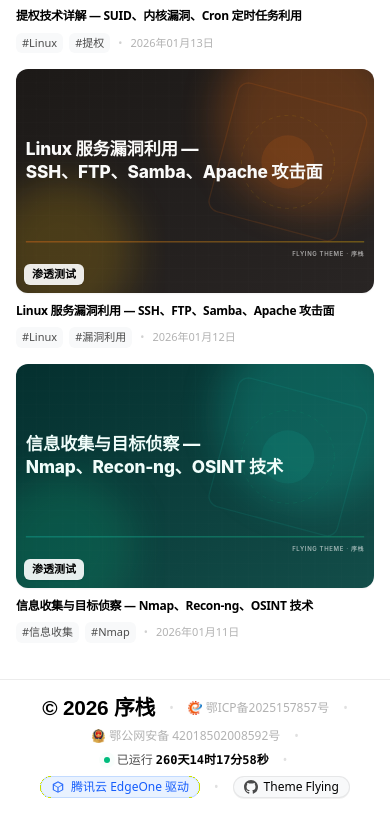
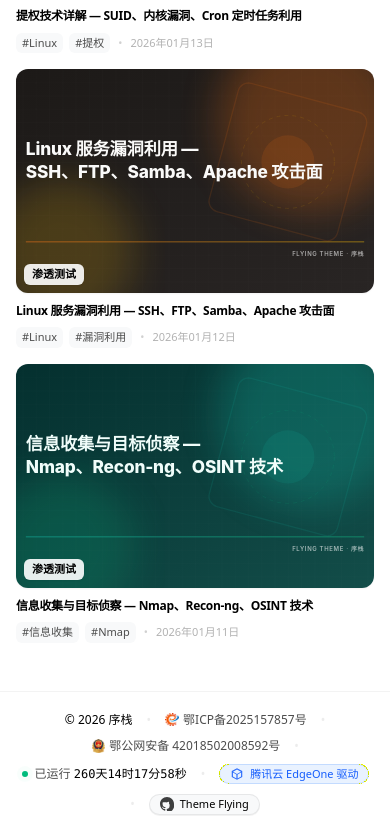
Before and after one commit to kerntau/flying, a Next.js app: page / in a window 390 px wide. Shown: the part 4537-5372 px from the top of the page. Before the commit the page ends 5351 px from the top, so only its background shows below. Built offline with nearby package versions, Linux system fonts and the light colour scheme; a small style sheet from the web is missing.

Commit message:
style(footer): 优化 Footer 单层流体响应式居中排版
[背景]
页脚排版需保持极简单层流体

[问题]
双层换行显得冗余死板

[方案]
重构为单层弹性居中，平衡 ICP 备案号与动态运行时间的对比度

[影响]
使页脚更精致

[风险]
无

```diff
--- a/app/components/Footer.tsx
+++ b/app/components/Footer.tsx
@@ -2,6 +2,7 @@
 
 import React, { useState, useEffect } from "react";
 import { site } from "@/data/site";
+import { Tooltip, TooltipTrigger, TooltipContent } from "@/components/ui/tooltip";
 
 function SiteUptime() {
   const [uptime, setUptime] = useState("");
@@ -33,77 +34,81 @@ function SiteUptime() {
         <span className="animate-ping absolute inline-flex h-full w-full rounded-full bg-emerald-400 opacity-75" />
         <span className="relative inline-flex rounded-full h-1.5 w-1.5 bg-emerald-500" />
       </span>
-      <span>已运行 <span className="font-mono text-[var(--text)] font-semibold tabular-nums">{uptime}</span></span>
+      <span>已运行 <span className="font-mono text-[var(--text)] font-medium tabular-nums">{uptime}</span></span>
     </span>
   );
 }
 
 export function Footer() {
   return (
-    <footer className="fly-site-footer w-full mt-5 border-t border-[var(--line)] text-xs text-[var(--mute)]">
-      <div className="w-full px-4 sm:px-6 lg:px-8 py-4 flex flex-wrap items-center justify-center gap-x-3.5 gap-y-2 text-center">
-        {/* 1. 版权 */}
-        <span className="font-semibold text-[var(--text)] fly-brand-text">© {new Date().getFullYear()} {site.title}</span>
+    <footer className="fly-site-footer w-full mt-8 border-t border-[var(--line)]/60 text-xs text-[var(--muted)]">
+      <div className="w-full max-w-7xl mx-auto px-4 sm:px-6 lg:px-8 py-5 flex flex-wrap items-center justify-center gap-x-3.5 gap-y-2.5 text-center">
+        {/* 版权 */}
+        <span className="font-medium text-[var(--text)]">© {new Date().getFullYear()} {site.title}</span>
 
-        {/* 2. ICP 备案号 */}
+        {/* ICP 备案 */}
         {site.icp && (
           <>
-            <span className="text-[var(--mute)] opacity-40">•</span>
+            <span className="text-[var(--line)]">•</span>
             <a
               href={site.icpUrl}
               target="_blank"
               rel="noopener noreferrer"
-              className="hover:underline hover:text-[var(--text)] transition-colors inline-flex items-center gap-1"
+              className="hover:underline hover:text-[var(--text)] transition-colors inline-flex items-center gap-1 text-[var(--muted)]"
             >
-              <img src="/assets/images/icp-beian.webp" alt="ICP备案" className="w-3.5 h-3.5 object-contain" />
+              <img src="/assets/images/icp-beian.webp" alt="ICP备案" className="w-3.5 h-3.5 object-contain shrink-0" />
               <span>{site.icp}</span>
             </a>
           </>
         )}
 
-        {/* 3. 公安网安备案 */}
+        {/* 公安网安备案 */}
         {site.gongan && (
           <>
-            <span className="text-[var(--mute)] opacity-40">•</span>
+            <span className="text-[var(--line)]">•</span>
             <a
               href={site.gonganUrl}
               target="_blank"
               rel="noopener noreferrer"
-              className="hover:underline hover:text-[var(--text)] transition-colors inline-flex items-center gap-1"
+              className="hover:underline hover:text-[var(--text)] transition-colors inline-flex items-center gap-1 text-[var(--muted)]"
             >
-              <img src="/assets/images/gongan-beian.png" alt="公安备案" className="w-3.5 h-3.5 object-contain" />
+              <img src="/assets/images/gongan-beian.png" alt="公安备案" className="w-3.5 h-3.5 object-contain shrink-0" />
               <span>{site.gongan}</span>
             </a>
           </>
         )}
 
-        {/* 4. 动态运行时间 */}
-        <span className="text-[var(--mute)] opacity-40">•</span>
+        {/* 动态运行时间 */}
+        <span className="text-[var(--line)]">•</span>
         <SiteUptime />
 
-        {/* 5. EdgeOne 驱动 */}
-        <span className="text-[var(--mute)] opacity-40">•</span>
-        <span className="inline-flex items-center gap-1.5 px-2.5 py-0.5 rounded-full text-xs font-medium text-blue-600 dark:text-blue-400 bg-blue-500/10 border border-blue-500/20">
+        {/* 驱动胶囊 */}
+        <span className="text-[var(--line)]">•</span>
+        <span className="inline-flex items-center gap-1.5 px-2.5 py-0.5 rounded-full text-[11px] font-medium text-blue-600 dark:text-blue-400 bg-blue-500/10 border border-blue-500/20">
           <svg className="w-3.5 h-3.5 fill-current shrink-0 opacity-90" viewBox="0 0 24 24">
             <path d="M12 2L3 7v10l9 5 9-5V7l-9-5zm0 2.2L18.8 8 12 11.8 5.2 8 12 4.2zM5 9.5l6 3.3v6.7l-6-3.3V9.5zm8 10v-6.7l6-3.3v6.7l-6 3.3z" />
           </svg>
           <span>腾讯云 EdgeOne 驱动</span>
         </span>
 
-        {/* 6. Theme Flying 仓库 */}
-        <span className="text-[var(--mute)] opacity-40">•</span>
+        {/* 开源仓库胶囊 */}
+        <span className="text-[var(--line)]">•</span>
+        <Tooltip>
+          <TooltipTrigger asChild>
             <a
               href="https://github.com/kerntau/flying"
               target="_blank"
               rel="noopener noreferrer"
-          className="inline-flex items-center gap-1.5 px-2.5 py-0.5 rounded-full text-xs font-medium bg-[var(--page-alt)] hover:bg-[var(--hover-bg-color)] text-[var(--text)] transition-all border border-[var(--line)] shadow-2xs hover:shadow-xs group"
-          title="查看 Theme Flying GitHub 开源仓库"
+              className="inline-flex items-center gap-1.5 px-2.5 py-0.5 rounded-full text-[11px] font-medium bg-[var(--page-alt)] hover:bg-[var(--hover-bg-color)] text-[var(--text)] transition-all border border-[var(--line)] shadow-2xs hover:shadow-xs group"
             >
-          <svg className="w-3.5 h-3.5 fill-current opacity-70 group-hover:opacity-100 transition-opacity shrink-0" viewBox="0 0 24 24">
-            <path d="M12 0C5.37 0 0 5.37 0 12c0 5.31 3.435 9.795 8.205 11.385.6.105.825-.255.825-.57 0-.285-.015-1.23-.015-2.235-3.015.555-3.795-.735-4.035-1.41-.135-.345-.72-1.41-1.23-1.695-.42-.225-1.02-.78-.015-.795.945-.015 1.62.87 1.845 1.23 1.08 1.815 2.805 1.305 3.495.99.105-.78.42-1.305.765-1.605-2.67-.3-5.46-1.335-5.46-5.925 0-1.305.465-2.385 1.23-3.225-.12-.3-.54-1.53.12-3.18 0 0 1.005-.315 3.3 1.23.96-.27 1.98-.405 3-.405s2.04.135 3 .405c2.295-1.56 3.3-1.23 3.3-1.23.66 1.65.24 2.88.12 3.18.765.84 1.23 1.905 1.23 3.225 0 4.605-2.805 5.625-5.475 5.925.435.375.81 1.095.81 2.22 0 1.605-.015 2.895-.015 3.3 0 .315.225.69.825.57A12.02 12.02 0 0024 12c0-6.63-5.37-12-12-12z" />
+              <svg className="w-3.5 h-3.5 fill-current opacity-75 group-hover:opacity-100 transition-opacity shrink-0" viewBox="0 0 24 24">
+                <path d="M12 0C5.37 0 0 5.37 0 12c0 5.31 3.435 9.795 8.205 11.385.6.105.825-.255.825-.57 0-.285-.015-1.23-.015-2.235-3.015.555-3.795-.735-4.035-1.41-.135-.345-.72-1.41-1.23-1.695-.42-.225-1.02-.78-.015-.795.945-.015 1.62.87 1.845 1.23 1.08 1.815 2.805 1.305 3.495.99.105-.78.42-1.305.765-1.605-2.67-.3-5.46-1.335-5.46-5.925 0-1.305.465-2.385 1.23-3.225-.12-.3-.54-1.53.3 1.23.96-.27 1.98-.405 3-.405s2.04.135 3 .405c2.295-1.56 3.3-1.23 3.3-1.23.66 1.65.24 2.88.12 3.18.765.84 1.23 1.905 1.23 3.225 0 4.605-2.805 5.625-5.475 5.925.435.375.81 1.095.81 2.22 0 1.605-.015 2.895-.015 3.3 0 .315.225.69.825.57A12.02 12.02 0 0024 12c0-6.63-5.37-12-12-12z" />
               </svg>
               <span>Theme Flying</span>
             </a>
+          </TooltipTrigger>
+          <TooltipContent side="top">查看 Theme Flying GitHub 开源仓库</TooltipContent>
+        </Tooltip>
       </div>
     </footer>
   );
```
Lines whose indentation alone changed are shown as unchanged.
